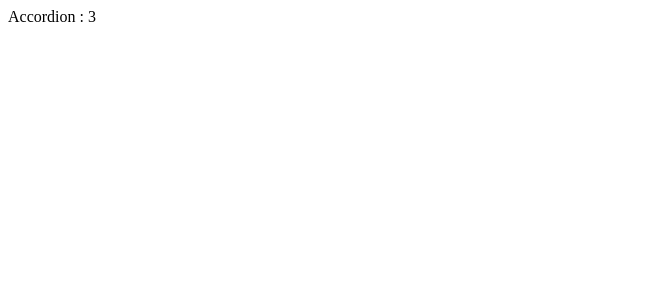
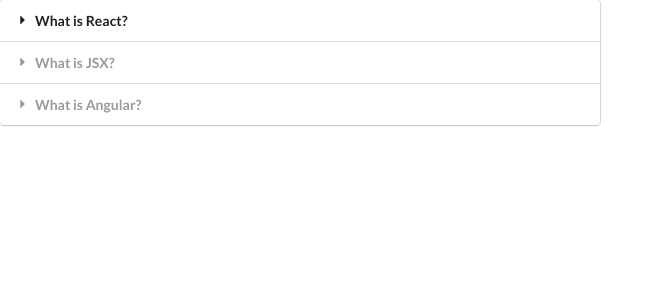
Before and after one commit to PadillaTom/ReactJS-Advanced, a React (Create React App) app in the folder my-app/: page / in a window 1280 px wide. Shown: the top 300 px of the page, without its empty margins (0-664 px from the left). Built offline with nearby package versions, Linux system fonts and the light colour scheme.

Commit message:
Accordion - DONE

```diff
--- a/my-app/public/index.html
+++ b/my-app/public/index.html
@@ -15,6 +15,10 @@
       user's mobile device or desktop. See https://developers.google.com/web/fundamentals/web-app-manifest/
     -->
 		<link rel="manifest" href="%PUBLIC_URL%/manifest.json" />
+		<link
+			rel="stylesheet"
+			href="https://cdnjs.cloudflare.com/ajax/libs/semantic-ui/2.4.1/semantic.min.css"
+		/>
 		<!--
       Notice the use of %PUBLIC_URL% in the tags above.
       It will be replaced with the URL of the `public` folder during the build.
--- a/my-app/src/components/accordion/Accordion.js
+++ b/my-app/src/components/accordion/Accordion.js
@@ -1,7 +1,34 @@
-import React from "react";
+import React, { useState } from "react";
 
 const Accordion = ({ myItems }) => {
-	return <div>Accordion : {myItems.length}</div>;
+	const [activeIndex, setActiveIndex] = useState(null);
+
+	// Methods:
+	const onTitleClick = (myIndex) => {
+		setActiveIndex(myIndex);
+	};
+
+	const renderedItems = myItems.map((singleItem, index) => {
+		const isActive = index === activeIndex ? " active" : " ";
+		return (
+			<React.Fragment key={singleItem.title}>
+				<div
+					className={"title" + isActive}
+					onClick={() => {
+						onTitleClick(index);
+					}}
+				>
+					<i className="dropdown icon"></i>
+					{singleItem.title}
+				</div>
+				<div className={"content" + isActive}>
+					<p>{singleItem.content}</p>
+				</div>
+			</React.Fragment>
+		);
+	});
+
+	return <div className="ui styled accordion">{renderedItems}</div>;
 };
 
 export default Accordion;
```
Lines whose indentation alone changed are shown as unchanged.
